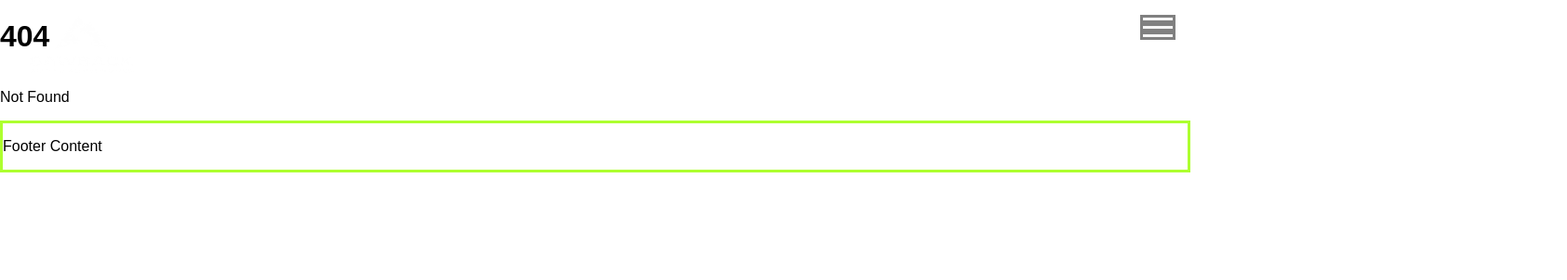
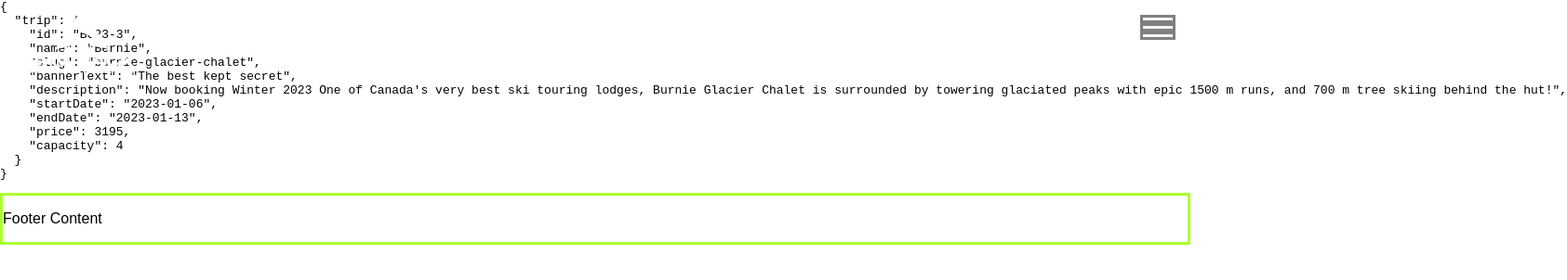
Before and after one commit to momiller121/sawback-website, a SvelteKit app: page /burnie-glacier-chalet in a window 1280 px wide. Before the commit this address had no page. Shown: the top 302 px of the page at 93% size, 1685 px wide, since content can reach past the window. Built offline with nearby package versions, Linux system fonts and the light colour scheme.

Commit message:
trips data demo

```diff
--- a/src/lib/data/trips.json
+++ b/src/lib/data/trips.json
@@ -2,6 +2,9 @@
     {
         "id": "BG23-3",
         "name": "Bernie",
+        "slug": "burnie-glacier-chalet",
+        "bannerText": "The best kept secret",
+        "description": "Now booking Winter 2023 One of Canada's very best ski touring lodges, Burnie Glacier Chalet is surrounded by towering glaciated peaks with epic 1500 m runs, and 700 m tree skiing behind the hut!",
         "startDate": "2023-01-06",
         "endDate": "2023-01-13",
         "price": 3195,
@@ -10,6 +13,7 @@
     {
         "id": "SL23-1",
         "name": "Selkirk",
+        "slug": "selkirk-lodge-ski-touring",
         "startDate": "2023-01-07",
         "endDate": "2023-01-14",
         "price": 3850,
--- /dev/null
+++ b/src/routes/+layout.ts
@@ -0,0 +1 @@
+export const prerender = true;
--- a/src/routes/+page.svelte
+++ b/src/routes/+page.svelte
@@ -18,8 +18,10 @@
 	</li>
 	{#each trips as trip}
 		<li>
-			<span>{trip.id}</span>
-			<span>{trip.name}:</span>
+			<a href="/{trip.slug}">
+				<span>{trip.id}</span>
+				<span>{trip.name}:</span>
+			</a>
 			<span>Starting on {trip.startDate}</span>
 			<span>
 				({(new Date(trip.endDate).getTime() - new Date(trip.startDate)) / (1000 * 60 * 60 * 24)} days)
--- /dev/null
+++ b/src/routes/[trip_id]/+page.server.ts
@@ -0,0 +1,11 @@
+import type { PageServerLoad } from './$types';
+import trips from '$lib/data/trips.json';
+
+
+export const load = (async ({ params }) => {
+
+    const tripResult = trips.filter(t => t.slug === params.trip_id);
+    return {
+        trip: trips.length > 0 ? tripResult[0] : null
+    }
+}) satisfies PageServerLoad;
--- /dev/null
+++ b/src/routes/[trip_id]/+page.svelte
@@ -0,0 +1,13 @@
+<script lang="ts">
+	import type { PageData } from './$types';
+
+	export let data: PageData;
+</script>
+
+<pre>{JSON.stringify(data, null, 2)}</pre>
+
+<style>
+	pre {
+		margin-block-start: var(--size-11);
+	}
+</style>
```
